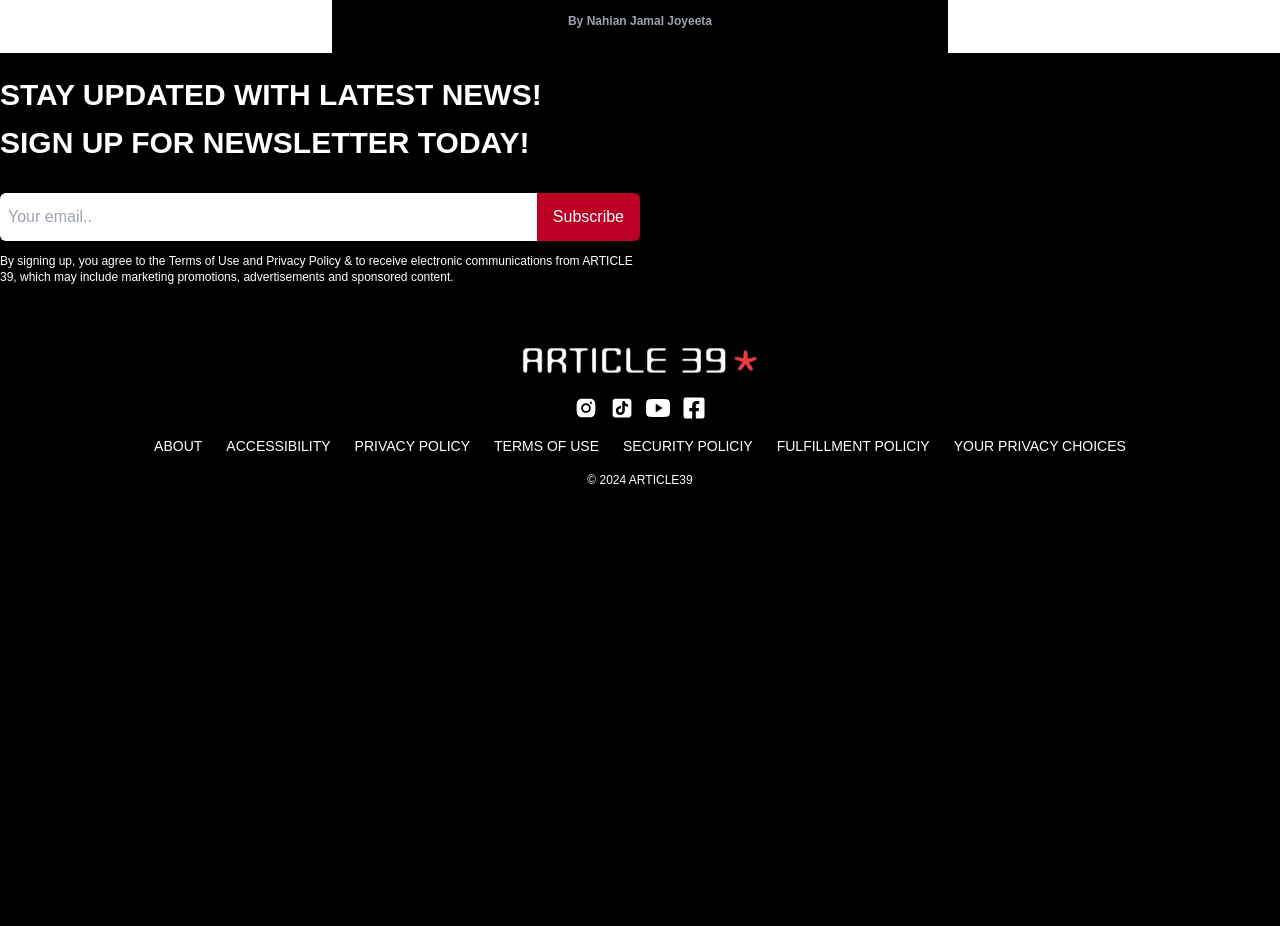
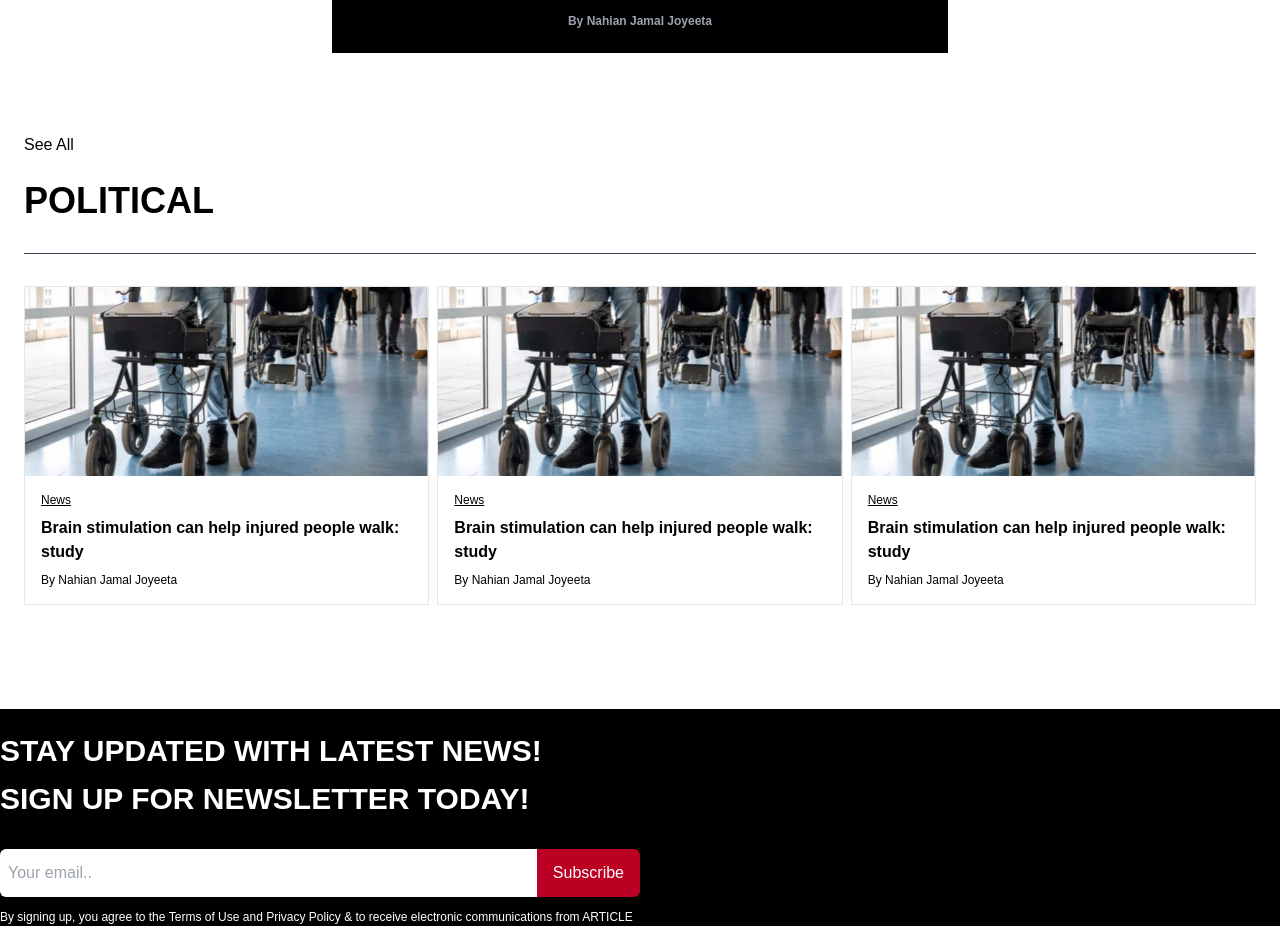
Before and after one commit to ongshaktech/Article_39, a Next.js app: page /news in a window 1280 px wide. Shown: the part 922-1848 px from the top of the page. Before the commit the page ends 1410 px from the top, so only its background shows below. Built offline with nearby package versions, Linux system fonts and the light colour scheme.

Commit message:
News card impelement

```diff
--- /dev/null
+++ b/app/news/_components/NewsCategory.jsx
@@ -0,0 +1,20 @@
+import NewsCard from '@/components/NewsCard'
+import React from 'react'
+
+export default function NewsCategory() {
+  return (
+    <div className='text-black'>
+        <p>See All</p>
+
+        <div className=" mt-6">
+            <h1 className='uppercase text-4xl font-bold pb-8 border-b border-b-gray-700 mb-8'>POLITICAL</h1>
+
+            <div className="grid grid-cols-1 md:grid-cols-3 gap-2">
+                <NewsCard />
+                <NewsCard />
+                <NewsCard />
+            </div>
+        </div>
+    </div>
+  )
+}
--- a/app/news/page.jsx
+++ b/app/news/page.jsx
@@ -2,6 +2,8 @@ import PageHeading from "@/components/PageHeading";
 import React from "react";
 import news_bg from "@/assets/news_bg.svg";
 import PageHero from "@/components/PageHero";
+import CategorywiseNews from "@/components/CategorywiseNews";
+import NewsCategory from "./_components/NewsCategory";
 
 export default function page() {
   return (
@@ -9,6 +11,11 @@ export default function page() {
       <PageHeading bg={news_bg} title="News" />
       <div className="container bg-white px-6 py-20 ">
         <PageHero />
+
+        <div className="mt-40">
+          <NewsCategory />
+          <CategorywiseNews />
+        </div>
       </div>
     </div>
   );
--- /dev/null
+++ b/components/CategorywiseNews.jsx
@@ -0,0 +1,7 @@
+import React from 'react'
+
+export default function CategorywiseNews() {
+  return (
+    <div>CategorywiseNews</div>
+  )
+}
--- /dev/null
+++ b/components/NewsCard.jsx
@@ -0,0 +1,18 @@
+import React from "react";
+import news_img from "@/assets/news_img.svg";
+import Image from "next/image";
+
+export default function NewsCard() {
+  return (
+    <div className="border">
+      <Image src={news_img} alt="News" className="w-full h-auto" />
+      <div className="p-4 flex flex-col gap-2">
+        <p className="text-xs underline">News</p>
+        <h2 className="font-bold">
+          Brain stimulation can help injured people walk: study
+        </h2>
+        <p className="text-xs">By Nahian Jamal Joyeeta</p>
+      </div>
+    </div>
+  );
+}
--- a/components/PageHero.jsx
+++ b/components/PageHero.jsx
@@ -5,7 +5,7 @@ import Image from "next/image";
 export default function PageHero() {
   return (
     <div className="relative">
-      <Image src={page_hero} lang="News Page" className="w-full" />
+      <Image src={page_hero} alt="News Page" className="w-full" />
       <div className="absolute -bottom-20 left-1/2 -translate-x-1/2 w-1/2 bg-black text-white font-extrabold p-6 text-center">
         <p className="text-xl pb-3">News</p>
         <p className="text-2xl text-center">
```
Also changed, not shown: assets/news_img.svg (added).
